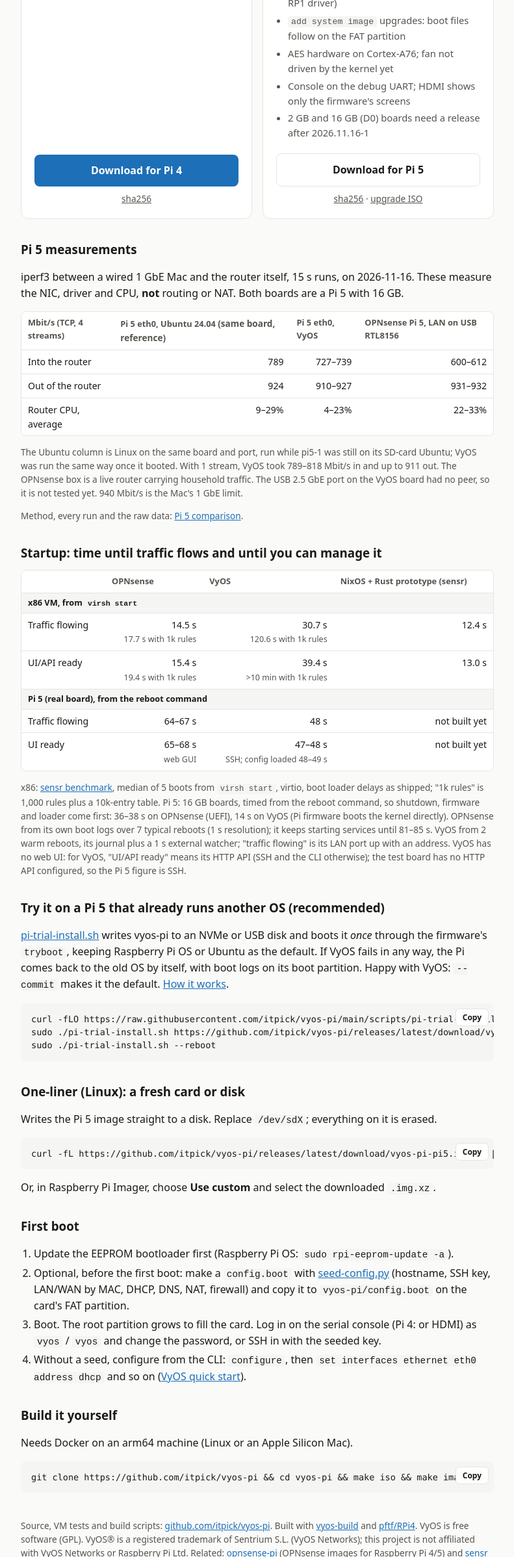
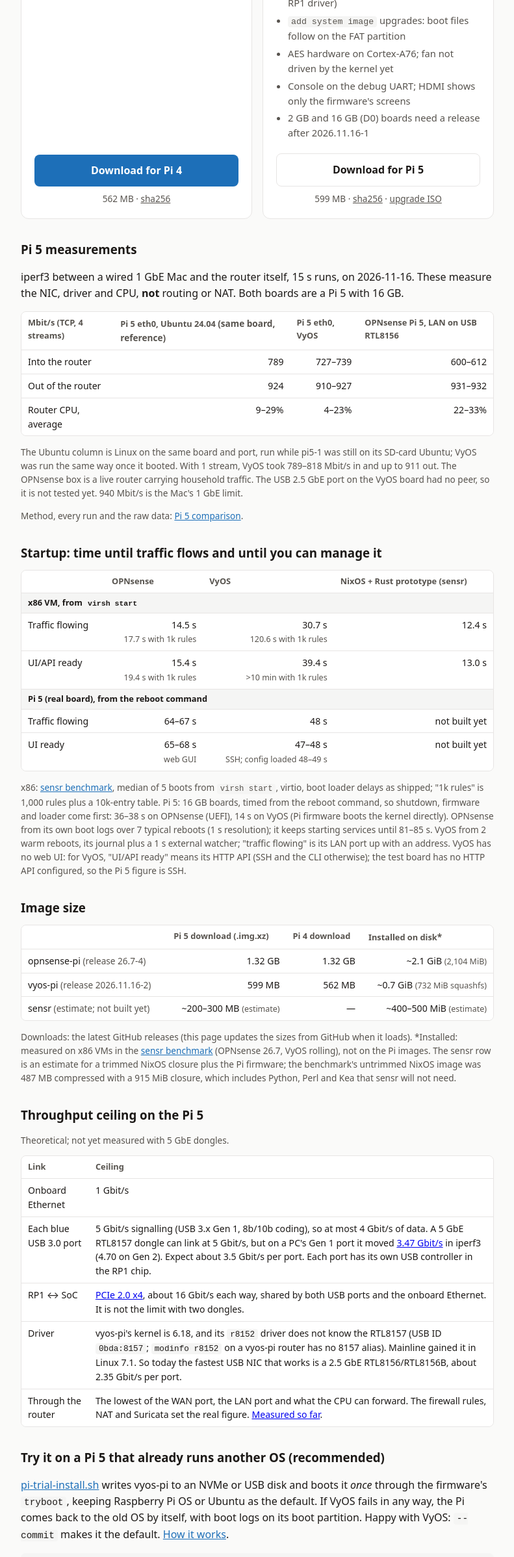
Before and after one commit to itpick/vyos-pi, a plain HTML site: page docs/index.html in a window 1280 px wide. Shown: the part 774-3170 px from the top of the page at 65% size, without its empty margins (244-1035 px from the left). Drawn offline with Linux system fonts and the light colour scheme; no server answers.

Commit message:
docs: image sizes and the Pi 5 throughput ceiling
An Image size table (latest opnsense-pi and vyos-pi release downloads,
installed size from the sensr benchmark on x86 VMs, sensr as an
estimate), refreshed from the GitHub releases API when the page loads.
A Throughput ceiling note: 1 GbE onboard, about 3.5 Gbit/s per USB 3.0
(Gen 1) port with a 5 GbE dongle, the RP1 PCIe 2.0 x4 link, which
drivers handle the RTL8157, and that the router's real figure depends
on rules, NAT, Suricata and the CPU. Theoretical; not yet measured.

The download cards show each image's file size.

```diff
--- a/docs/index.html
+++ b/docs/index.html
@@ -90,7 +90,7 @@
         <li>No AES hardware, so VPNs are CPU-bound</li>
       </ul>
       <a class="btn" href="https://github.com/itpick/vyos-pi/releases/latest/download/vyos-pi-pi4.img.xz">Download for Pi 4</a>
-      <div class="small"><a href="https://github.com/itpick/vyos-pi/releases/latest/download/vyos-pi-pi4.img.xz.sha256">sha256</a></div>
+      <div class="small"><span data-asset="vyos-pi/vyos-pi-pi4.img.xz">562 MB</span> &middot; <a href="https://github.com/itpick/vyos-pi/releases/latest/download/vyos-pi-pi4.img.xz.sha256">sha256</a></div>
     </div>
     <div class="card">
       <span class="tag ok">Boots on a real Pi 5</span>
@@ -105,7 +105,7 @@
         <li>2 GB and 16 GB (D0) boards need a release after 2026.11.16-1</li>
       </ul>
       <a class="btn secondary" href="https://github.com/itpick/vyos-pi/releases/latest/download/vyos-pi-pi5.img.xz">Download for Pi 5</a>
-      <div class="small"><a href="https://github.com/itpick/vyos-pi/releases/latest/download/vyos-pi-pi5.img.xz.sha256">sha256</a> &middot; <a href="https://github.com/itpick/vyos-pi/releases/latest/download/vyos-pi-arm64.iso">upgrade ISO</a></div>
+      <div class="small"><span data-asset="vyos-pi/vyos-pi-pi5.img.xz">599 MB</span> &middot; <a href="https://github.com/itpick/vyos-pi/releases/latest/download/vyos-pi-pi5.img.xz.sha256">sha256</a> &middot; <a href="https://github.com/itpick/vyos-pi/releases/latest/download/vyos-pi-arm64.iso">upgrade ISO</a></div>
     </div>
   </div>
 
@@ -131,6 +131,27 @@
     <tr><td>UI ready</td><td class="n">65&ndash;68 s<br><span class="fine">web GUI</span></td><td class="n">47&ndash;48 s<br><span class="fine">SSH; config loaded 48&ndash;49 s</span></td><td class="n">not built yet</td></tr>
   </table></div>
   <p class="fine">x86: <a href="https://github.com/itpick/sensr/blob/main/docs/research/07-performance-evaluation.md">sensr benchmark</a>, median of 5 boots from <code>virsh start</code>, virtio, boot loader delays as shipped; "1k rules" is 1,000 rules plus a 10k-entry table. Pi 5: 16&nbsp;GB boards, timed from the reboot command, so shutdown, firmware and loader come first: 36&ndash;38&nbsp;s on OPNsense (UEFI), 14&nbsp;s on VyOS (Pi firmware boots the kernel directly). OPNsense from its own boot logs over 7 typical reboots (1&nbsp;s resolution); it keeps starting services until 81&ndash;85&nbsp;s. VyOS from 2 warm reboots, its journal plus a 1&nbsp;s external watcher; "traffic flowing" is its LAN port up with an address. VyOS has no web UI: for VyOS, "UI/API ready" means its HTTP API (SSH and the CLI otherwise); the test board has no HTTP API configured, so the Pi 5 figure is SSH.</p>
+
+
+  <h3 id="image-size">Image size</h3>
+  <div class="tbl"><table>
+    <tr><th></th><th>Pi 5 download (.img.xz)</th><th>Pi 4 download</th><th>Installed on disk<span class="fine">*</span></th></tr>
+    <tr><td>opnsense-pi <span class="fine">(release <span data-release="opnsense-pi">26.7-4</span>)</span></td><td class="n"><span data-asset="opnsense-pi/opnsense-pi5.img.xz">1.32 GB</span></td><td class="n"><span data-asset="opnsense-pi/opnsense-pi4.img.xz">1.32 GB</span></td><td class="n">~2.1 GiB <span class="fine">(2,104 MiB)</span></td></tr>
+    <tr><td>vyos-pi <span class="fine">(release <span data-release="vyos-pi">2026.11.16-2</span>)</span></td><td class="n"><span data-asset="vyos-pi/vyos-pi-pi5.img.xz">599 MB</span></td><td class="n"><span data-asset="vyos-pi/vyos-pi-pi4.img.xz">562 MB</span></td><td class="n">~0.7 GiB <span class="fine">(732 MiB squashfs)</span></td></tr>
+    <tr><td>sensr <span class="fine">(estimate; not built yet)</span></td><td class="n">~200&ndash;300 MB <span class="fine">(estimate)</span></td><td class="n">&mdash;</td><td class="n">~400&ndash;500 MiB <span class="fine">(estimate)</span></td></tr>
+  </table></div>
+  <p class="fine">Downloads: the latest GitHub releases (this page updates the sizes from GitHub when it loads). *Installed: measured on x86 VMs in the <a href="https://github.com/itpick/sensr/blob/main/docs/research/07-performance-evaluation.md#22-b-os-base-footprint-and-boot">sensr benchmark</a> (OPNsense 26.7, VyOS rolling), not on the Pi images. The sensr row is an estimate for a trimmed NixOS closure plus the Pi firmware; the benchmark's untrimmed NixOS image was 487&nbsp;MB compressed with a 915&nbsp;MiB closure, which includes Python, Perl and Kea that sensr will not need.</p>
+
+  <h3 id="throughput">Throughput ceiling on the Pi 5</h3>
+  <p class="fine">Theoretical; not yet measured with 5&nbsp;GbE dongles.</p>
+  <div class="tbl"><table>
+    <tr><th>Link</th><th>Ceiling</th></tr>
+    <tr><td>Onboard Ethernet</td><td>1&nbsp;Gbit/s</td></tr>
+    <tr><td>Each blue USB 3.0 port</td><td>5&nbsp;Gbit/s signalling (USB 3.x Gen 1, 8b/10b coding), so at most 4&nbsp;Gbit/s of data. A 5&nbsp;GbE RTL8157 dongle can link at 5&nbsp;Gbit/s, but on a PC's Gen 1 port it moved <a href="https://lkml.iu.edu/hypermail/linux/kernel/2604.0/06464.html">3.47&nbsp;Gbit/s</a> in iperf3 (4.70 on Gen 2). Expect about 3.5&nbsp;Gbit/s per port. Each port has its own USB controller in the RP1 chip.</td></tr>
+    <tr><td>RP1 &harr; SoC</td><td><a href="https://www.raspberrypi.com/news/rp1-the-silicon-controlling-raspberry-pi-5-i-o-designed-here-at-raspberry-pi/">PCIe 2.0 x4</a>, about 16&nbsp;Gbit/s each way, shared by both USB ports and the onboard Ethernet. It is not the limit with two dongles.</td></tr>
+    <tr><td>Driver</td><td>vyos-pi's kernel is 6.18, and its <code>r8152</code> driver does not know the RTL8157 (USB ID <code>0bda:8157</code>; <code>modinfo r8152</code> on a vyos-pi router has no 8157 alias). Mainline gained it in Linux 7.1. So today the fastest USB NIC that works is a 2.5&nbsp;GbE RTL8156/RTL8156B, about 2.35&nbsp;Gbit/s per port.</td></tr>
+    <tr><td>Through the router</td><td>The lowest of the WAN port, the LAN port and what the CPU can forward. The firewall rules, NAT and Suricata set the real figure. <a href="https://github.com/itpick/vyos-pi/blob/main/docs/comparison/pi5-iperf-vyos-vs-opnsense.md">Measured so far</a>.</td></tr>
+  </table></div>
 
   <h3>Try it on a Pi 5 that already runs another OS (recommended)</h3>
   <p><a href="https://github.com/itpick/vyos-pi/blob/main/scripts/pi-trial-install.sh">pi-trial-install.sh</a> writes vyos-pi to an NVMe or USB disk and boots it <em>once</em> through the firmware's <code>tryboot</code>, keeping Raspberry Pi OS or Ubuntu as the default. If VyOS fails in any way, the Pi comes back to the old OS by itself, with boot logs on its boot partition. Happy with VyOS: <code>--commit</code> makes it the default. <a href="https://github.com/itpick/vyos-pi#try-it-on-a-pi-that-already-runs-another-os">How it works</a>.</p>
@@ -183,5 +204,22 @@ sudo ./pi-trial-install.sh --reboot</pre>
     });
   });
 </script>
+<script>
+  (function () {
+    function fmt(b) { return b >= 1e9 ? (b / 1e9).toFixed(2) + " GB" : Math.round(b / 1e6) + " MB"; }
+    ["opnsense-pi", "vyos-pi"].forEach(function (repo) {
+      fetch("https://api.github.com/repos/itpick/" + repo + "/releases/latest")
+        .then(function (r) { return r.ok ? r.json() : null; })
+        .then(function (rel) {
+          if (!rel) return;
+          document.querySelectorAll('[data-release="' + repo + '"]').forEach(function (e) { e.textContent = rel.tag_name; });
+          (rel.assets || []).forEach(function (a) {
+            document.querySelectorAll('[data-asset="' + repo + "/" + a.name + '"]').forEach(function (e) { e.textContent = fmt(a.size); });
+          });
+        })
+        .catch(function () {});
+    });
+  })();
+</script>
 </body>
 </html>
```
